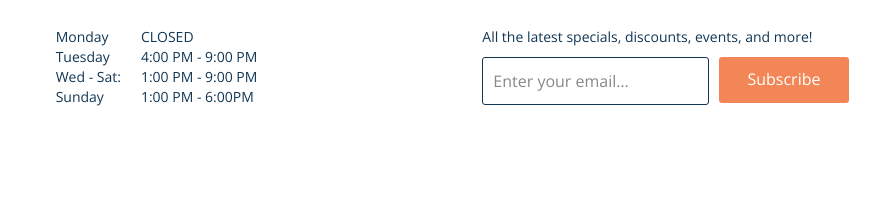
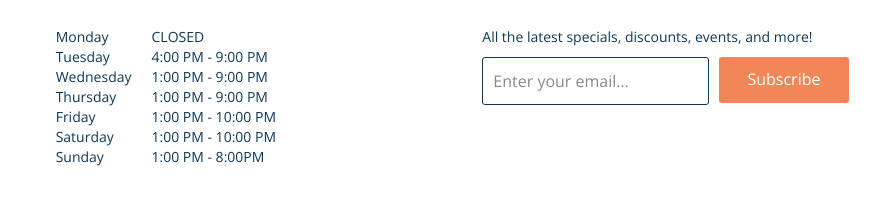
Before and after one commit to JAStanton/sweetbreezeicecream, a plain HTML site: page index.html in a window 1280 px wide. Shown: the part 598-812 px from the top of the page, 386-1280 px from the left. Drawn offline with nearby package versions, Linux system fonts and the light colour scheme.

Commit message:
updated times

```diff
--- a/index.html
+++ b/index.html
@@ -61,12 +61,24 @@
                 <td>4:00 PM - 9:00 PM</td>
               </tr>
               <tr>
-                <td>Wed - Sat:</td>
+                <td>Wednesday</td>
                 <td>1:00 PM - 9:00 PM</td>
               </tr>
               <tr>
+                <td>Thursday</td>
+                <td>1:00 PM - 9:00 PM</td>
+              </tr>
+              <tr>
+                <td>Friday</td>
+                <td>1:00 PM - 10:00 PM</td>
+              </tr>
+              <tr>
+                <td>Saturday</td>
+                <td>1:00 PM - 10:00 PM</td>
+              </tr>
+              <tr>
                 <td>Sunday</td>
-                <td>1:00 PM - 6:00PM</td>
+                <td>1:00 PM - 8:00PM</td>
               </tr>
             </table>
           </div>
```
